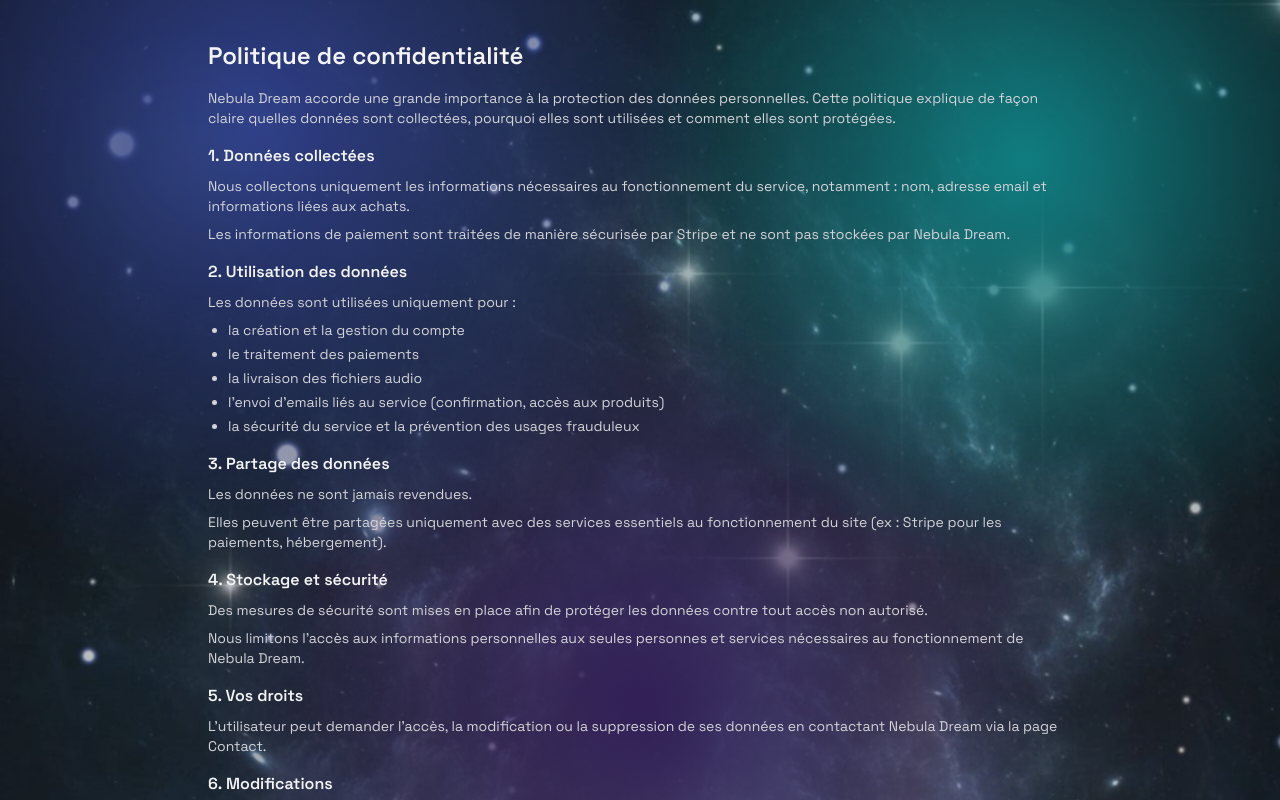
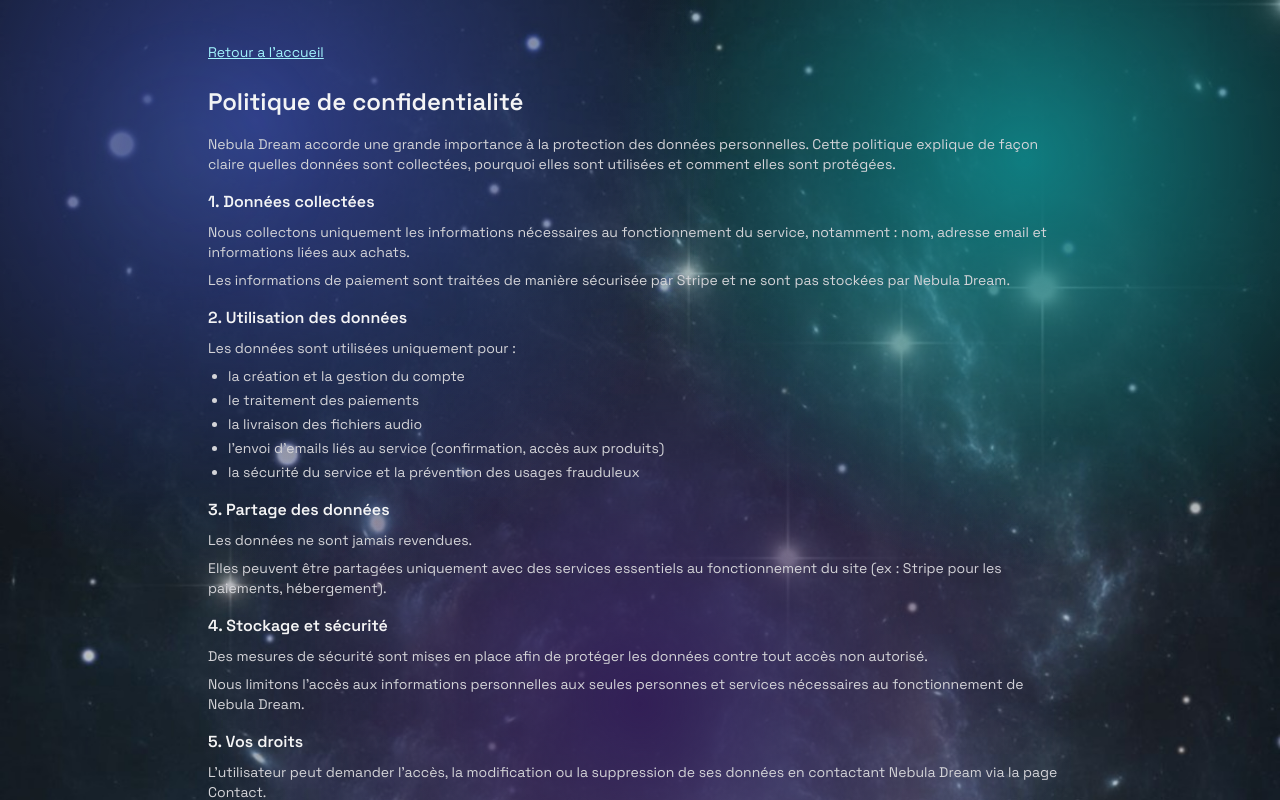
Before and after one commit to vievent7/nebula-dream, a Next.js app: page /legal/privacy in a window 1280 px wide. Shown: the top 800 px of the page. Built offline with nearby package versions, Linux system fonts and the light colour scheme.

Commit message:
Add back-to-home link on legal and contact pages

```diff
--- a/src/app/contact/page.tsx
+++ b/src/app/contact/page.tsx
@@ -1,6 +1,11 @@
+import Link from "next/link";
+
 export default function ContactPage() {
   return (
     <main className="mx-auto max-w-4xl px-4 py-10 text-zinc-100">
+      <Link href="/" className="mb-6 inline-block text-sm text-cyan-200 underline">
+        Retour a l&apos;accueil
+      </Link>
       <h1 className="text-2xl font-semibold">Contact</h1>
       <p className="mt-4 text-sm text-zinc-300">
         Pour toute question: <a className="underline" href="mailto:vievent7@hotmail.com">vievent7@hotmail.com</a>
--- a/src/app/legal/privacy/page.tsx
+++ b/src/app/legal/privacy/page.tsx
@@ -1,6 +1,11 @@
+import Link from "next/link";
+
 export default function PrivacyPage() {
   return (
     <main className="mx-auto max-w-4xl px-4 py-10 text-zinc-100">
+      <Link href="/" className="mb-6 inline-block text-sm text-cyan-200 underline">
+        Retour a l&apos;accueil
+      </Link>
       <h1 className="text-2xl font-semibold">Politique de confidentialité</h1>
 
       <section className="mt-4 space-y-4 text-sm text-zinc-300">
--- a/src/app/legal/sales/page.tsx
+++ b/src/app/legal/sales/page.tsx
@@ -1,6 +1,11 @@
+import Link from "next/link";
+
 export default function SalesPage() {
   return (
     <main className="mx-auto max-w-4xl px-4 py-10 text-zinc-100">
+      <Link href="/" className="mb-6 inline-block text-sm text-cyan-200 underline">
+        Retour a l&apos;accueil
+      </Link>
       <h1 className="text-2xl font-semibold">Conditions de vente</h1>
 
       <section className="mt-4 space-y-4 text-sm text-zinc-300">
--- a/src/app/legal/terms/page.tsx
+++ b/src/app/legal/terms/page.tsx
@@ -1,6 +1,11 @@
+import Link from "next/link";
+
 export default function TermsPage() {
   return (
     <main className="mx-auto max-w-4xl px-4 py-10 text-zinc-100">
+      <Link href="/" className="mb-6 inline-block text-sm text-cyan-200 underline">
+        Retour a l&apos;accueil
+      </Link>
       <h1 className="text-2xl font-semibold">Conditions d&apos;utilisation</h1>
       <p className="mt-4 text-sm text-zinc-300">
         L&apos;utilisation du site implique l&apos;acceptation des presentes conditions. Les contenus audio
```
